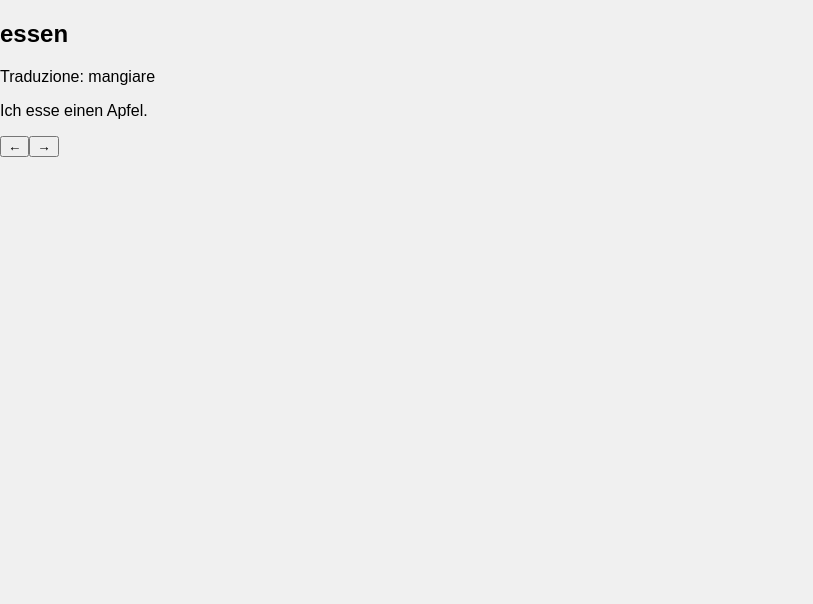
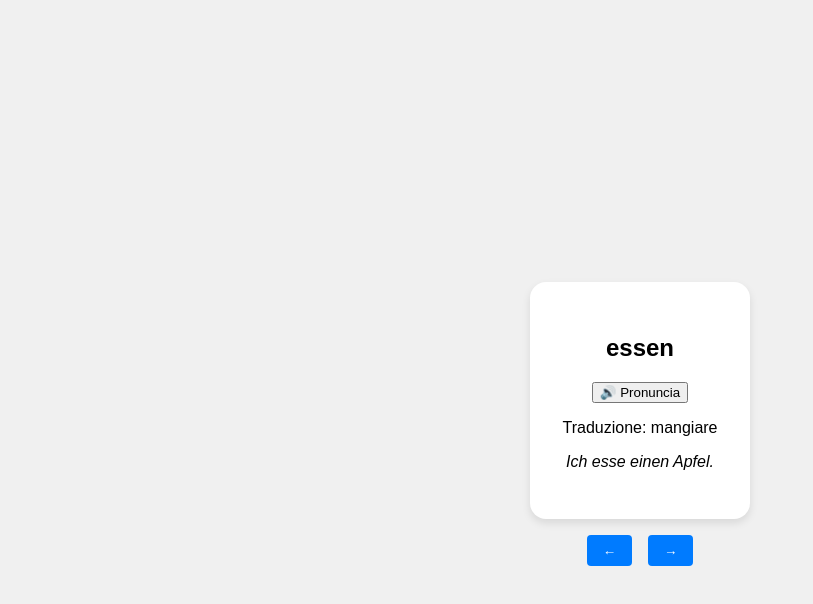
Before and after one commit to JackGarrus/flashy, a React (Create React App) app: page / in a window 1280 px wide. Both pictures are taken after a click on the button "Mostra significato". Shown: the top 604 px of the page, without its empty margins (0-813 px from the left). Built offline with nearby package versions, Linux system fonts and the light colour scheme.

Commit message:
add SpeechSynthesis usage for german

```diff
--- a/src/App.tsx
+++ b/src/App.tsx
@@ -1,4 +1,4 @@
-import FlashcardViewer from "./FlashcardViewer";
+import FlashcardViewer from "./components/FlashcardViewer";
 
 const App = () => {
   return (
--- a/src/Flashcard.tsx
+++ /dev/null
@@ -1,36 +0,0 @@
-interface FlashcardProps {
-  verb: string;
-  translation: string;
-  example: string;
-  revealed: boolean;
-  onReveal: () => void;
-}
-
-const Flashcard: React.FC<FlashcardProps> = ({
-  verb,
-  translation,
-  example,
-  revealed,
-  onReveal,
-}) => {
-  return (
-    <div className="bg-white rounded-2xl shadow-lg p-6 max-w-md w-full text-center">
-      <h2 className="text-2xl font-bold mb-4">{verb}</h2>
-      {!revealed ? (
-        <button
-          onClick={onReveal}
-          className="bg-blue-500 text-white px-4 py-2 rounded"
-        >
-          Mostra significato
-        </button>
-      ) : (
-        <div className="mt-4">
-          <p className="text-lg">Traduzione: {translation}</p>
-          <p className="italic text-gray-600 mt-2">{example}</p>
-        </div>
-      )}
-    </div>
-  );
-};
-
-export default Flashcard;
--- /dev/null
+++ b/src/components/Flashcard.tsx
@@ -0,0 +1,42 @@
+interface FlashcardProps {
+  verb: string;
+  translation: string;
+  example: string;
+  revealed: boolean;
+  onReveal: () => void;
+}
+
+const speak = (text: string, lang: string = "de-DE") => {
+  const utterance = new SpeechSynthesisUtterance(text);
+  utterance.lang = lang;
+  window.speechSynthesis.speak(utterance);
+};
+
+const Flashcard: React.FC<FlashcardProps> = ({
+  verb,
+  translation,
+  example,
+  revealed,
+  onReveal,
+}) => {
+  return (
+    <div className="card">
+      <h2>{verb}</h2>
+      <button onClick={() => speak(verb)}>🔊 Pronuncia</button>
+      {!revealed ? (
+        <button onClick={onReveal} className="btn">
+          Mostra significato
+        </button>
+      ) : (
+        <div>
+          <p>Traduzione: {translation}</p>
+          <p>
+            <em>{example}</em>
+          </p>
+        </div>
+      )}
+    </div>
+  );
+};
+
+export default Flashcard;
--- a/src/FlashcardViewer.tsx
+++ b/src/components/FlashcardViewer.tsx
@@ -1,6 +1,6 @@
 import React, { useState, useEffect } from "react";
 import Flashcard from "./Flashcard";
-import verbs from "./verbs.json";
+import verbs from "../data/verbs.json";
 
 interface Verb {
   id: number;
@@ -34,7 +34,7 @@ const FlashcardViewer: React.FC = () => {
   const current = cards[index];
 
   return (
-    <div className="flex flex-col items-center gap-4">
+    <div className="container">
       <Flashcard
         verb={current.verb}
         translation={current.translation}
@@ -42,11 +42,11 @@ const FlashcardViewer: React.FC = () => {
         revealed={revealed}
         onReveal={() => setRevealed(true)}
       />
-      <div className="flex gap-4">
-        <button onClick={handlePrev} className="px-4 py-2 bg-gray-300 rounded">
+      <div>
+        <button onClick={handlePrev} className="btn">
           ←
         </button>
-        <button onClick={handleNext} className="px-4 py-2 bg-gray-300 rounded">
+        <button onClick={handleNext} className="btn">
           →
         </button>
       </div>
```
Also changed, not shown: src/data/verbs.json (renamed from src/verbs.json).
